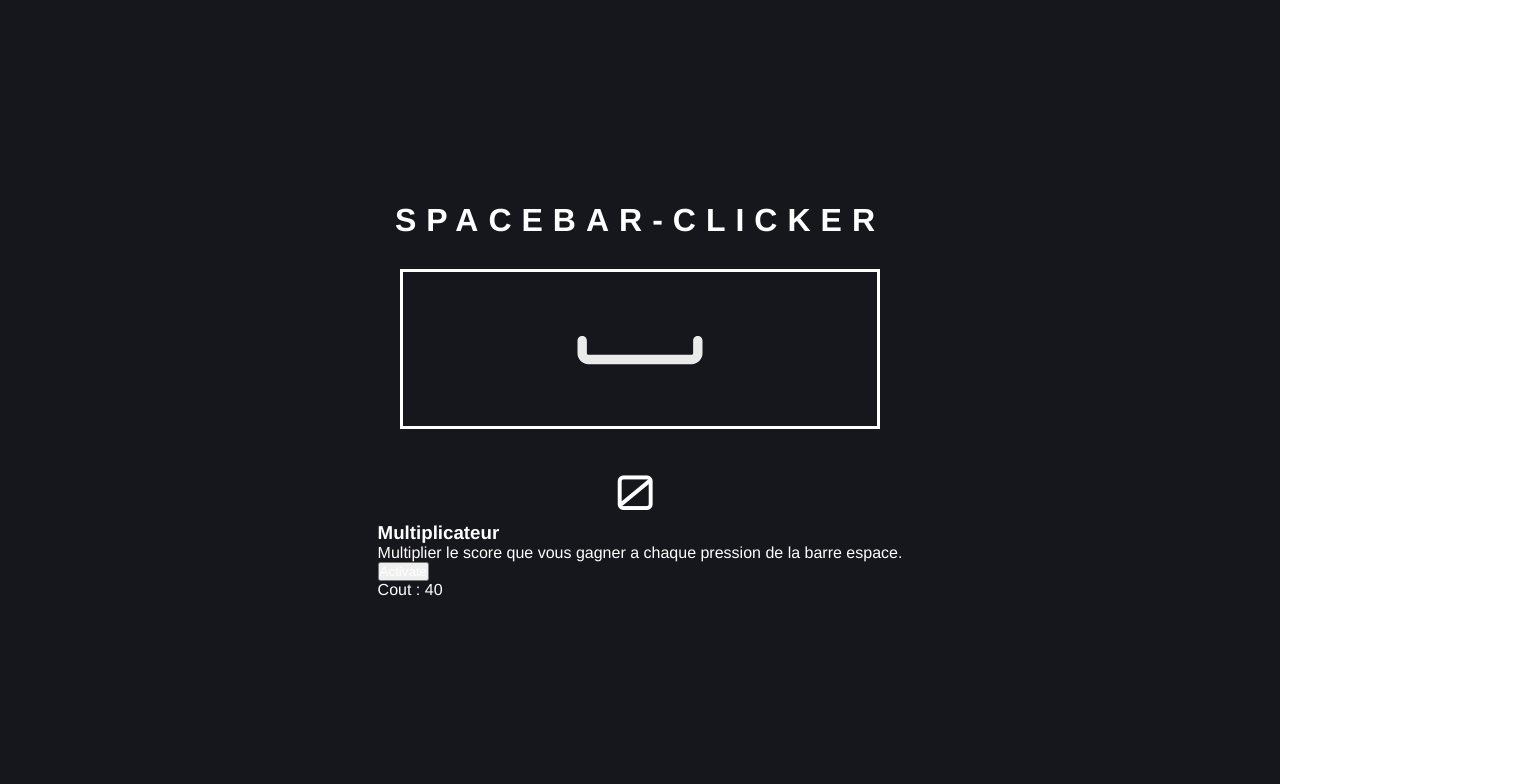
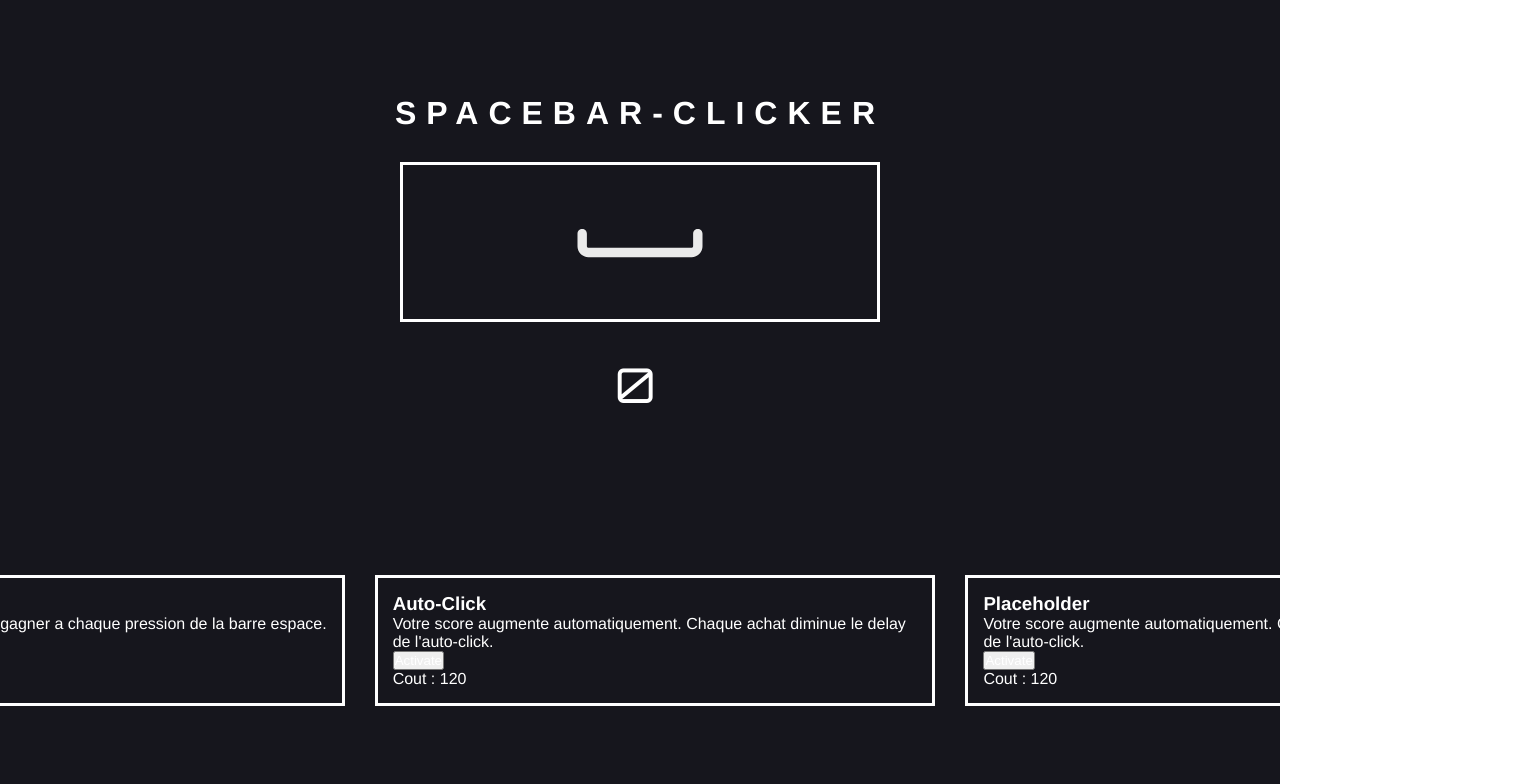
Before and after one commit to RayanEreteo/ClickerGame, a React (Vite) app: page / in a window 1280 px wide. Shown: the top 784 px of the page, 1526 px wide, since content can reach past the window. Built offline with nearby package versions, Linux system fonts and the light colour scheme.

Commit message:
Design Power Up Terminée (design button manquant)

```diff
--- a/src/App.css
+++ b/src/App.css
@@ -29,3 +29,18 @@
   font-size: 3rem;
   letter-spacing: 10px;
 }
+
+.powersUp-container{
+  margin-top: 10rem;
+  display: flex;
+  align-items: center;
+  justify-content: space-around;
+}
+
+.powerUp{
+  width: 560.77px;
+  height: 131px;
+  margin-left: 30px;
+  border: 3px solid white;
+  padding: 15px;
+}
--- a/src/App.tsx
+++ b/src/App.tsx
@@ -7,28 +7,28 @@ import PowerUp from "./components/PowerUp";
 function App() {
   const [score, setScore] = useState<number>(0);
   const [multiplier, setMultiplier] = useState<number>(1);
-  const [spaceBarPressed, setSpaceBarPressed] = useState<boolean>(false)
+  const [spaceBarPressed, setSpaceBarPressed] = useState<boolean>(false);
 
   function addScore(multiplier: any) {
-      setScore((prev) => prev + 1 * multiplier);
+    setScore((prev) => prev + 1 * multiplier);
   }
 
   const handleKeyDown = (event: any) => {
     if (event.key === " " && !spaceBarPressed) {
-        setSpaceBarPressed(true)
-        addScore(multiplier);
+      setSpaceBarPressed(true);
+      addScore(multiplier);
     }
   };
 
   const handleKeyUp = (event: any) => {
     if (event.key === " ") {
-      setSpaceBarPressed(false)
+      setSpaceBarPressed(false);
     }
-  }
+  };
 
   useEffect(() => {
     window.addEventListener("keydown", handleKeyDown);
-    window.addEventListener("keyup", handleKeyUp)
+    window.addEventListener("keyup", handleKeyUp);
 
     return () => {
       window.removeEventListener("keydown", handleKeyDown);
@@ -38,10 +38,7 @@ function App() {
   return (
     <div className="app">
       <h1 className="main-title">Spacebar-Clicker</h1>
-      <div
-        className="spacebar-container"
-        onClick={() => addScore(multiplier)}
-      >
+      <div className="spacebar-container" onClick={() => addScore(multiplier)}>
         <img
           src={SpaceBar}
           alt="Spacebar"
@@ -60,10 +57,29 @@ function App() {
           title="Multiplicateur"
           desc="Multiplier le score que vous gagner a chaque pression de la barre espace."
           initialCost={40}
+          inflation={70}
           playerScore={score}
           setPlayerScore={setScore}
           setMultiplier={setMultiplier}
           actionName="Multiplier"
+        />
+        <PowerUp
+          title="Auto-Click"
+          desc="Votre score augmente automatiquement. Chaque achat diminue le delay de l'auto-click."
+          initialCost={120}
+          inflation={100}
+          playerScore={score}
+          setPlayerScore={setScore}
+          actionName="Auto-Click"
+        />
+        <PowerUp
+          title="Placeholder"
+          desc="Votre score augmente automatiquement. Chaque achat diminue le delay de l'auto-click."
+          initialCost={120}
+          inflation={100}
+          playerScore={score}
+          setPlayerScore={setScore}
+          actionName="default"
         />
       </div>
     </div>
--- a/src/components/PowerUp.tsx
+++ b/src/components/PowerUp.tsx
@@ -1,4 +1,4 @@
-import { useEffect, useRef } from 'react';
+import { useRef } from 'react';
 import { useState } from 'react';
 
 // Importation des function de power-up
@@ -8,13 +8,15 @@ interface PowerUpProps {
   title: string;
   desc: string;
   initialCost: number;
+  inflation: number;
   playerScore: number;
-  setMultiplier: any;
+  setMultiplier?: any;
   setPlayerScore: any;
   actionName: string;
+
 }
 
-const PowerUp: React.FC<PowerUpProps> = ({ title, desc, initialCost, playerScore, setPlayerScore, setMultiplier,actionName}) => {
+const PowerUp: React.FC<PowerUpProps> = ({ title, desc, initialCost, inflation, playerScore, setPlayerScore, setMultiplier,actionName}) => {
   const buttonRef = useRef<any>(null)
   const [cost, setCost] = useState<number>(initialCost)
 
@@ -22,7 +24,6 @@ const PowerUp: React.FC<PowerUpProps> = ({ title, desc, initialCost, playerScore
     switch (actionName) {
       case "Multiplier":
         return Multiplier(setMultiplier)
-        break;
       case "Auto-Click":
         return autoClick
       default:
@@ -36,7 +37,7 @@ const PowerUp: React.FC<PowerUpProps> = ({ title, desc, initialCost, playerScore
     if (playerScore >= cost) {
       setPlayerScore((prev: number) => prev -= cost)
       actionSelect()
-      setCost((prev: number) => prev += 50)
+      setCost((prev: number) => prev += inflation)
     }
   }
 
```
